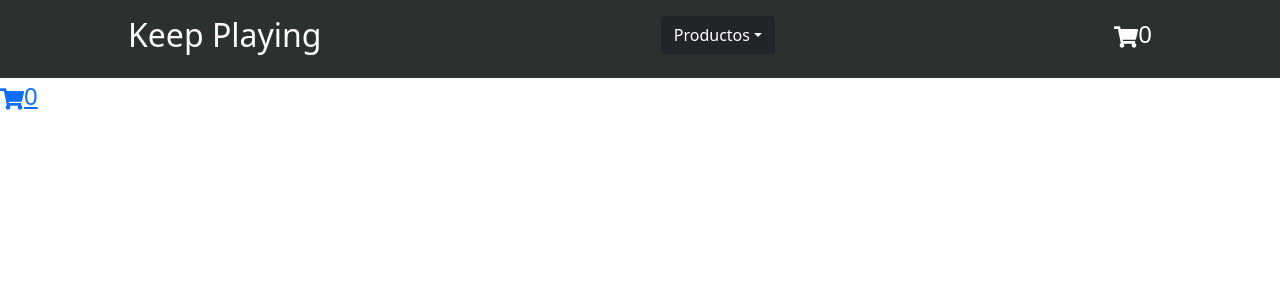
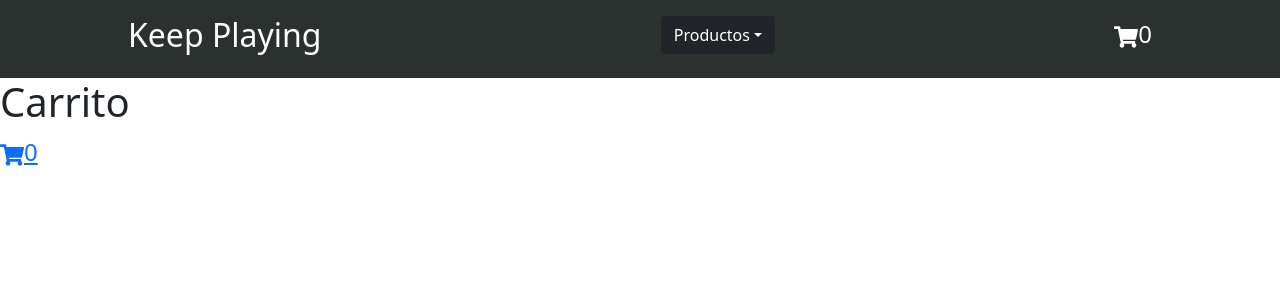
Before and after one commit to silvinazb/Keep-Playing, a React (Create React App) app: page /cart in a window 1280 px wide. Shown: the top 300 px of the page. Built offline with nearby package versions, Linux system fonts and the light colour scheme.

Commit message:
correccion de error en carrito

```diff
--- a/src/App.js
+++ b/src/App.js
@@ -26,7 +26,7 @@ const eliminarDelCarrito = (id) => {
 }
 
 const cantidadCarrito = () => {
-  return carrito.reduce((acc, prod) => acc + prod.cantidad, 0 )
+  return carrito.reduce((acc, prod) => acc + prod.cantidad, 0)
 }
 
 const vaciarCarrito = () =>{
@@ -55,15 +55,8 @@ const vaciarCarrito = () =>{
         <ItemDetailContainer/>
       </Route>
 
-      {/* <Route exact path="/nosotros">
-        <h2 className="text-center text-danger my-2">Nosotros</h2>
-      </Route>
-
-      <Route exact path="/contacto">
-        <h2 className="text-center text-danger my-2">Contacto</h2>
-      </Route> */}
-
       <Route exact path="/cart">
+        <h1>Carrito</h1>
         <CartWidget/>
       </Route>
 
--- a/src/components/CartWidget/CartWidget.js
+++ b/src/components/CartWidget/CartWidget.js
@@ -1,4 +1,4 @@
-import { useContext } from 'react'
+import React, { useContext } from 'react'
 import {FaShoppingCart} from 'react-icons/fa'
 import { Link } from 'react-router-dom'
 import { cart } from '../../context/cart'
@@ -11,8 +11,8 @@ export const CartWidget = () => {
     return (
         <Link to="/cart">
             <div className="cart-widget">
-                    <FaShoppingCart/>
-                    <span>{cantidadCarrito()}</span>
+                <FaShoppingCart/>
+                <span>{cantidadCarrito()}</span>
             </div>
         </Link>
     )
--- a/src/components/Counter/Counter.js
+++ b/src/components/Counter/Counter.js
@@ -1,3 +1,5 @@
+import React from 'react'
+
 export const Counter = ({max, cantidad, setCantidad, agregar}) =>{
 
 
@@ -19,8 +21,8 @@ export const Counter = ({max, cantidad, setCantidad, agregar}) =>{
             <button className="btn btn-danger mx-1" onClick={handleRestar} >-</button>
             <p>{cantidad}</p>
             <button className="btn btn-danger mx-1" onClick={handleSumar}>+</button>
+            <button className="btn btn-danger mt-2" onClick={agregar}>Agregar al carrito</button>
         </div>
-        <button className="btn btn-danger mt-2" onClick={agregar}>Agregar al carrito</button>
         </>
     )
 }
--- a/src/components/ItemDetailContainer/ItemDetail.js
+++ b/src/components/ItemDetailContainer/ItemDetail.js
@@ -11,7 +11,7 @@ export const ItemDetail = ({category, nombre, precio, img, stock}) => {
 
     const handleAddCart = () => {
         agregarAlCarrito({
-            category, nombre, precio, img, stock
+            category, nombre, precio, img, stock, cantidad
         })
     }
 
@@ -26,7 +26,10 @@ export const ItemDetail = ({category, nombre, precio, img, stock}) => {
             <p>{category}</p>
             <img src={img} alt={nombre}/>
             <p>${precio}</p>
-            <Counter max={stock} cantidad={cantidad} setCantidad={setCantidad} agregar={handleAddCart}/>
+            <Counter max={stock}
+            cantidad={cantidad}
+            setCantidad={setCantidad}
+            agregar={handleAddCart}/>
             <Link to={`/category/${category}`}>Ver otros</Link>
             </div>
         </div>
--- a/src/components/ItemListContainer/ItemList.js
+++ b/src/components/ItemListContainer/ItemList.js
@@ -5,7 +5,6 @@ export const ItemList = ({productos = []}) => {
 
     return (
         <section className="container my-3">
-            {/* <h2 className="my-3 ">Productos</h2> */}
             <div className="row">
                 {productos.map((prod) => <Item key={prod.id} item={(prod)}/> )}
             </div >
--- a/src/components/NavBar/NavBar.js
+++ b/src/components/NavBar/NavBar.js
@@ -12,10 +12,6 @@ export const NavBar = () => {
 
     <header className="encabezado">
             <h2><Link to={"/"}>Keep Playing </Link></h2>
-            {/* <nav>
-                <Link to={"/nosotros"}>Nosotros </Link>
-                <Link to={"/contacto"}>Contacto </Link>
-            </nav> */}
             <Dropdown>
                     <Dropdown.Toggle variant="dark" id="dropdown-basic">
                         Productos
```
